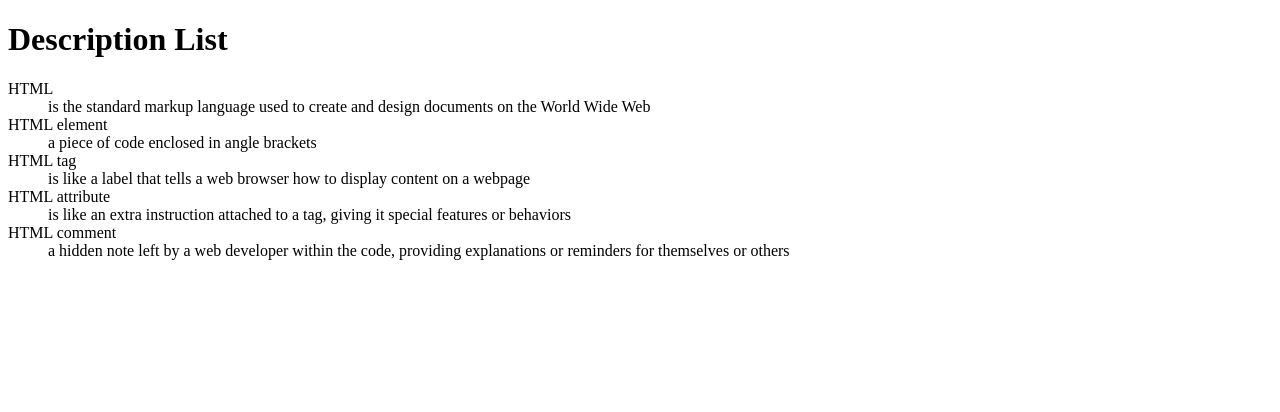
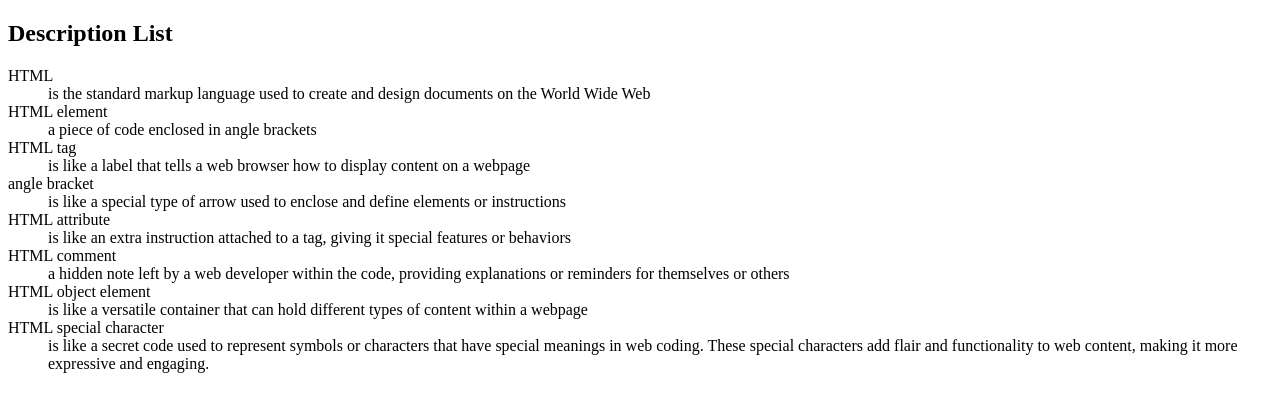
Before and after one commit to irinaNMN/tasks-repository, a plain HTML site: page description.html in a window 1280 px wide. Drawn offline with Linux system fonts and the light colour scheme.

Commit message:
adeed any changes in the task_6

```diff
--- a/description.html
+++ b/description.html
@@ -5,7 +5,7 @@
     <title>Description List</title>
 </head>
 <body>
-<h1>Description List</h1>
+<h2>Description List</h2>
 <dl>
     <dt>HTML</dt>
     <dd> is the standard markup language used to create and design documents on the World Wide Web</dd>
@@ -13,10 +13,16 @@
     <dd>a piece of code enclosed in angle brackets</dd>
     <dt>HTML tag</dt>
     <dd> is like a label that tells a web browser how to display content on a webpage</dd>
+    <dt>angle bracket</dt>
+    <dd>is like a special type of arrow used to enclose and define elements or instructions</dd>
     <dt>HTML attribute</dt>
     <dd>is like an extra instruction attached to a tag, giving it special features or behaviors</dd>
     <dt>HTML comment</dt>
     <dd>a hidden note left by a web developer within the code, providing explanations or reminders for themselves or others</dd>
+    <dt>HTML object element</dt>
+    <dd>is like a versatile container that can hold different types of content within a webpage</dd>
+    <dt>HTML special character</dt>
+    <dd>is like a secret code used to represent symbols or characters that have special meanings in web coding. These special characters add flair and functionality to web content, making it more expressive and engaging.</dd>
 </dl>
 </body>
 </html>
```
